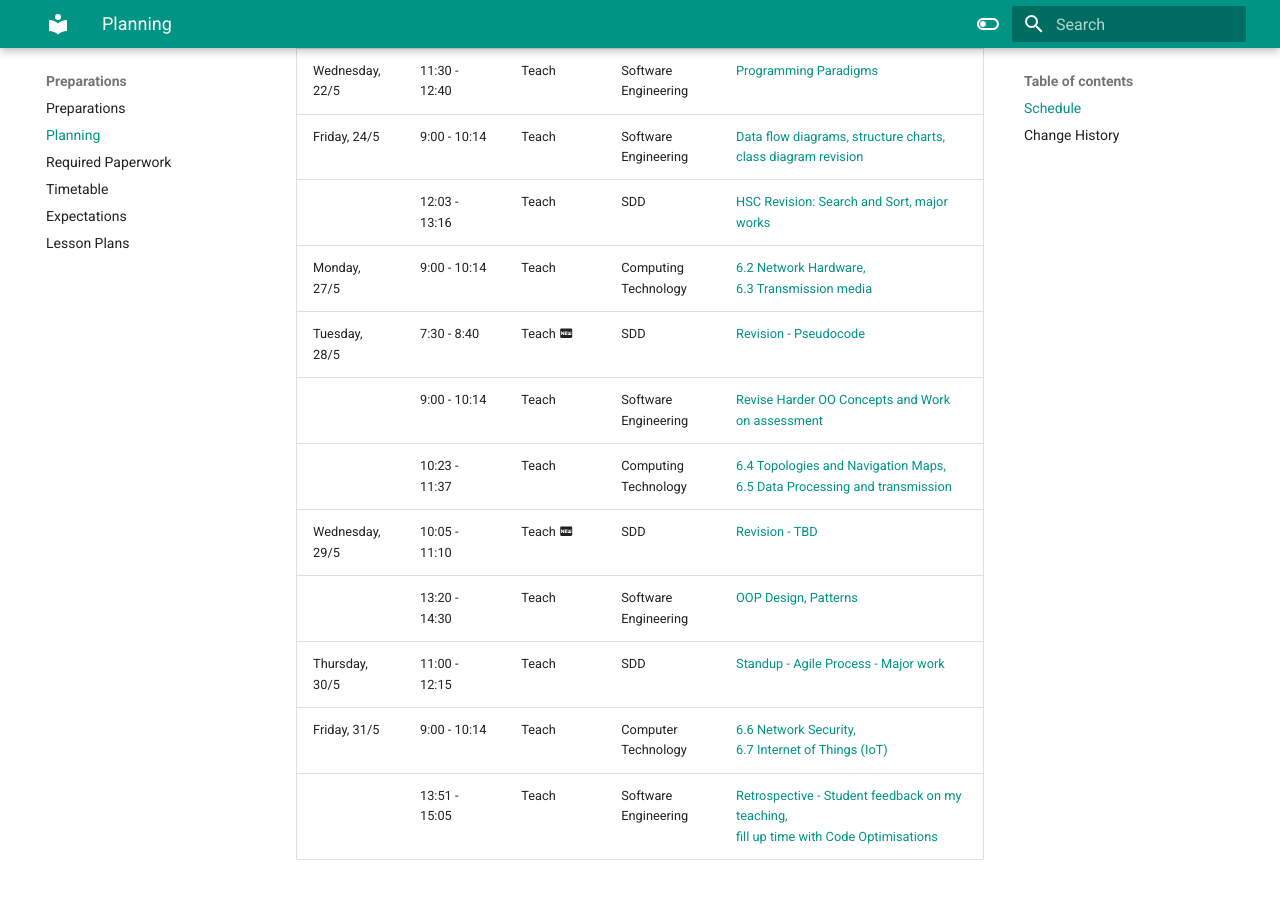
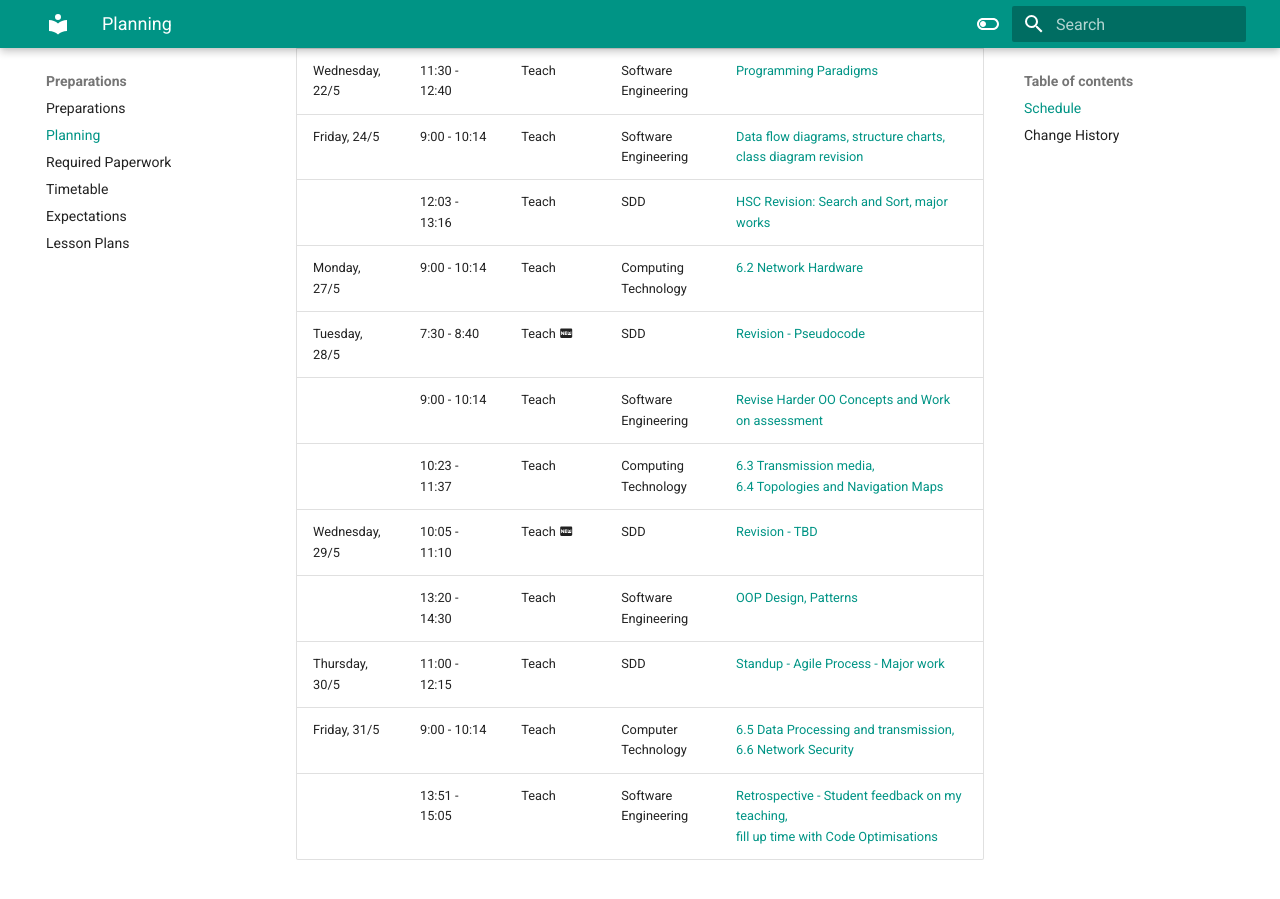
Before and after one commit to aaron-beverley-mq/edst8237-placement, an MkDocs documentation site: the page built from docs/preparations/planning.md, in a window 1280 px wide and 900 px high, scrolled down 897 px. Built offline with MkDocs 1.6.1 and Material for MkDocs 9.7.7, drawn with Linux system fonts in a browser that asks for light colours.

Commit message:
adjust planning

```diff
--- a/docs/preparations/planning.md
+++ b/docs/preparations/planning.md
@@ -19,14 +19,14 @@ SE = Software Engineering (Stage 6)
 | Wednesday, 22/5 | 11:30 - 12:40 | Teach    | Software Engineering | [Programming Paradigms](../LessonPlans/SE-Y11-20240522.md)                                                                                                   |
 | Friday, 24/5    | 9:00 - 10:14  | Teach    | Software Engineering | [Data flow diagrams, structure charts, class diagram revision](../LessonPlans/SE-Y11-20240524.md)                                                            |
 |                 | 12:03 - 13:16 | Teach    | SDD                  | [HSC Revision: Search and Sort, major works](../LessonPlans/SDD-Y12-20240524.md)                                                                                      |
-| Monday, 27/5    | 9:00 - 10:14  | Teach    | Computing Technology | [6.2 Network Hardware, <br>6.3 Transmission media](../LessonPlans/CT-Y09-20240527.md)                                                                            |
+| Monday, 27/5    | 9:00 - 10:14  | Teach    | Computing Technology | [6.2 Network Hardware](../LessonPlans/CT-Y09-20240527.md)                                                                            |
 | Tuesday, 28/5   | 7:30 - 8:40   | Teach :material-new-box:  | SDD | [Revision - Pseudocode](../LessonPlans/SDD-Y12-20240528.md)       |
 |                 | 9:00 - 10:14  | Teach    | Software Engineering | [Revise Harder OO Concepts and Work on assessment](../LessonPlans/SE-Y11-20240528.md)        |
-|                 | 10:23 - 11:37 | Teach    | Computing Technology | [6.4 Topologies and Navigation Maps, <br>6.5 Data Processing and transmission](../LessonPlans/CT-Y09-20240528.md)                                                |
+|                 | 10:23 - 11:37 | Teach    | Computing Technology | [6.3 Transmission media, <br>6.4 Topologies and Navigation Maps](../LessonPlans/CT-Y09-20240528.md)                                                |
 | Wednesday, 29/5 | 10:05 - 11:10 | Teach :material-new-box:   | SDD | [Revision - TBD](../LessonPlans/SDD-Y12-20240528.md)       |
 |                 | 13:20 - 14:30 | Teach    | Software Engineering | [OOP Design, Patterns](../LessonPlans/SE-Y11-20240529.md)   |
 | Thursday, 30/5  | 11:00 - 12:15 | Teach    | SDD                  | [Standup - Agile Process - Major work](../LessonPlans/SDD-Y12-20240530.md)                        |
-| Friday, 31/5    | 9:00 - 10:14  | Teach    | Computer Technology  | [6.6 Network Security, <br>6.7 Internet of Things (IoT)](../LessonPlans/CT-Y09-20240531.md)      |
+| Friday, 31/5    | 9:00 - 10:14  | Teach    | Computer Technology  | [6.5 Data Processing and transmission, 6.6 Network Security](../LessonPlans/CT-Y09-20240531.md)      |
 |                 | 13:51 - 15:05 | Teach    | Software Engineering | [Retrospective - Student feedback on my teaching, <br>fill up time with Code Optimisations](../LessonPlans/SE-Y11-20240531.md)  |
 
 
```
